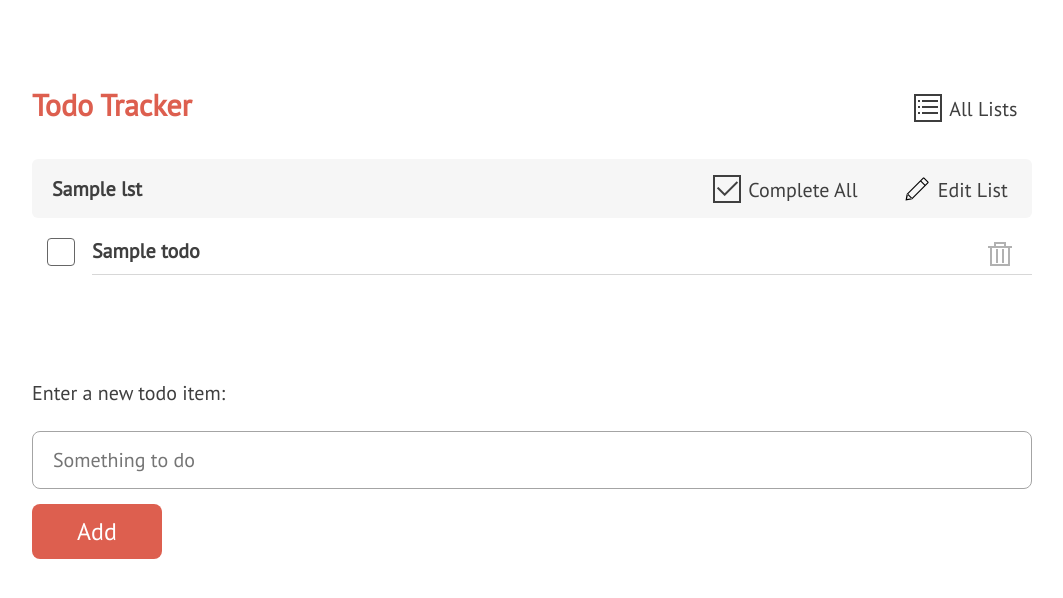
After one commit to luizmelo001/python_todo, a Flask app: template templates/list.html in a window 1280 px wide. The commit adds this page. Shown: the top 598 px of the page, without its empty margins (108-1171 px from the left). Run offline with Flask 3, Linux system fonts and the light colour scheme; the template is opened without the code that fills it: most values are stand-ins (such as "Sample title", 1, 10 or a date in 2020).

Commit message:
Implemented functionality to add todos to a list.

```diff
--- a/app.py
+++ b/app.py
@@ -1,4 +1,6 @@
 from uuid import uuid4
+from werkzeug.exceptions import NotFound
+from todos.utils import error_for_list_title, find_list_by_id, error_for_todo
 
 from flask import (
     flash,
@@ -18,14 +20,25 @@ def initialize_session():
     if 'lists' not in session:
         session['lists'] = []
 
+# Redirect root to the lists page
 @app.route("/")
 def index():
     return redirect(url_for('get_lists'))
 
+# Show all todo lists
 @app.route("/lists")
 def get_lists():
     return render_template("lists.html", lists=session['lists'])
 
+# Show a specific todo list and its todos
+@app.route("/lists/<list_id>")
+def show_list(list_id):
+    lst = find_list_by_id(list_id, session['lists'])
+    if not lst:
+        raise NotFound(description="List not found")
+    return render_template("list.html", lst=lst)
+
+# Show the form to create a new todo list
 @app.route("/lists/new")
 def add_todo_list():
     return render_template('new_list.html')
@@ -35,9 +48,11 @@ def add_todo_list():
 def create_todo_list():
     title = request.form["list_title"].strip()
     # Validate the title
-    if not title:
-        flash("Title cannot be empty!", "error")
-        return redirect(url_for('add_todo_list'))
+    error = error_for_list_title(title, session['lists'])
+
+    if error:
+        flash(error, "error")
+        return render_template('new_list.html', title=title)
 
     # Check for duplicate titles (case-insensitive)
     if any(lst['title'].lower() == title.lower() for lst in session['lists']):
@@ -57,5 +72,37 @@ def create_todo_list():
     flash("List created successfully!", "success")
     return redirect(url_for('get_lists'))
 
+# Create a new todo item in a specific list
+@app.route("/lists/<list_id>/todos", methods=["POST"])
+def create_todo(list_id):
+    todo_title = request.form.get("todo", "").strip()
+
+    #find the list by id
+    lst = find_list_by_id(list_id, session['lists'])
+
+    if not lst:
+        raise NotFound(description='List not found')
+
+    #Validate todo title
+    error = error_for_todo(todo_title)
+    if error:
+        flash(error, "error")
+        #Re-render the list page with the existing list and todos
+        return render_template("list.html", lst=lst, todo_title=todo_title)
+
+    #Add the new todo item to the list
+    lst['todos'].append({
+        'id': str(uuid4()),
+        'title': todo_title,
+        'completed': False
+    })
+
+    flash("Todo item created successfully!", "success")
+    session.modified = True
+
+    #Redirect back to the list page to show the updated list with the new todo item
+    return redirect(url_for('show_list', list_id=list_id))
+
+
 if __name__ == "__main__":
     app.run(debug=True, port=5003)
--- /dev/null
+++ b/templates/list.html
@@ -0,0 +1,67 @@
+{% extends 'layout.html' %}
+
+{% block content %}
+  <section id="todos">
+    <header>
+      <h2>{{ lst.title }}</h2>
+      <ul>
+        <li>
+          <form class="complete_all"
+                action="/lists/{{ lst.id }}/complete_all"
+                method="post">
+            <button class="check" type="submit">Complete All</button>
+          </form>
+        </li>
+        <li>
+          <a class="edit" href="/lists/{{ lst.id }}/edit">Edit List</a>
+        </li>
+      </ul>
+    </header>
+
+    <ul>
+      {% for todo in lst.todos %}
+        <li class="{{ 'complete' if todo.completed else '' }}">
+          <!-- Toggle Complete -->
+          <form action="/lists/{{ lst.id }}/todos/{{ todo.id }}/toggle"
+                method="post" class="check">
+            <input type="hidden" name="completed"
+                   value="{{ not todo.completed }}" />
+            <button type="submit">Complete</button>
+          </form>
+
+          <h3>{{ todo.title if todo.title else todo['title'] }}</h3>
+
+          <!-- Delete Todo -->
+          <form class="delete"
+                action="/lists/{{ lst.id }}/todos/{{ todo.id }}/delete"
+                method="post">
+            <button type="submit">Delete</button>
+          </form>
+        </li>
+      {% endfor %}
+    </ul>
+  </section>
+
+  <!-- Add New Todo Form -->
+  <form action="/lists/{{ lst.id }}/todos" method="post">
+    <dl>
+      <dt>
+        <label for="todo">Enter a new todo item:</label>
+      </dt>
+      <dd>
+        <input name="todo"
+               id="todo"
+               placeholder="Something to do"
+               type="text"
+               value="{{ request.form.get('todo', '') }}">
+      </dd>
+    </dl>
+    <fieldset class="actions">
+      <input type="submit" value="Add">
+    </fieldset>
+  </form>
+{% endblock %}
+
+{% block header_links %}
+  <a class="list" href="{{ url_for('get_lists') }}">All Lists</a>
+{% endblock %}
```
Also changed, not shown: templates/lists.html (+8 -7 lines), todos/utils.py (added, +17 -0 lines).
